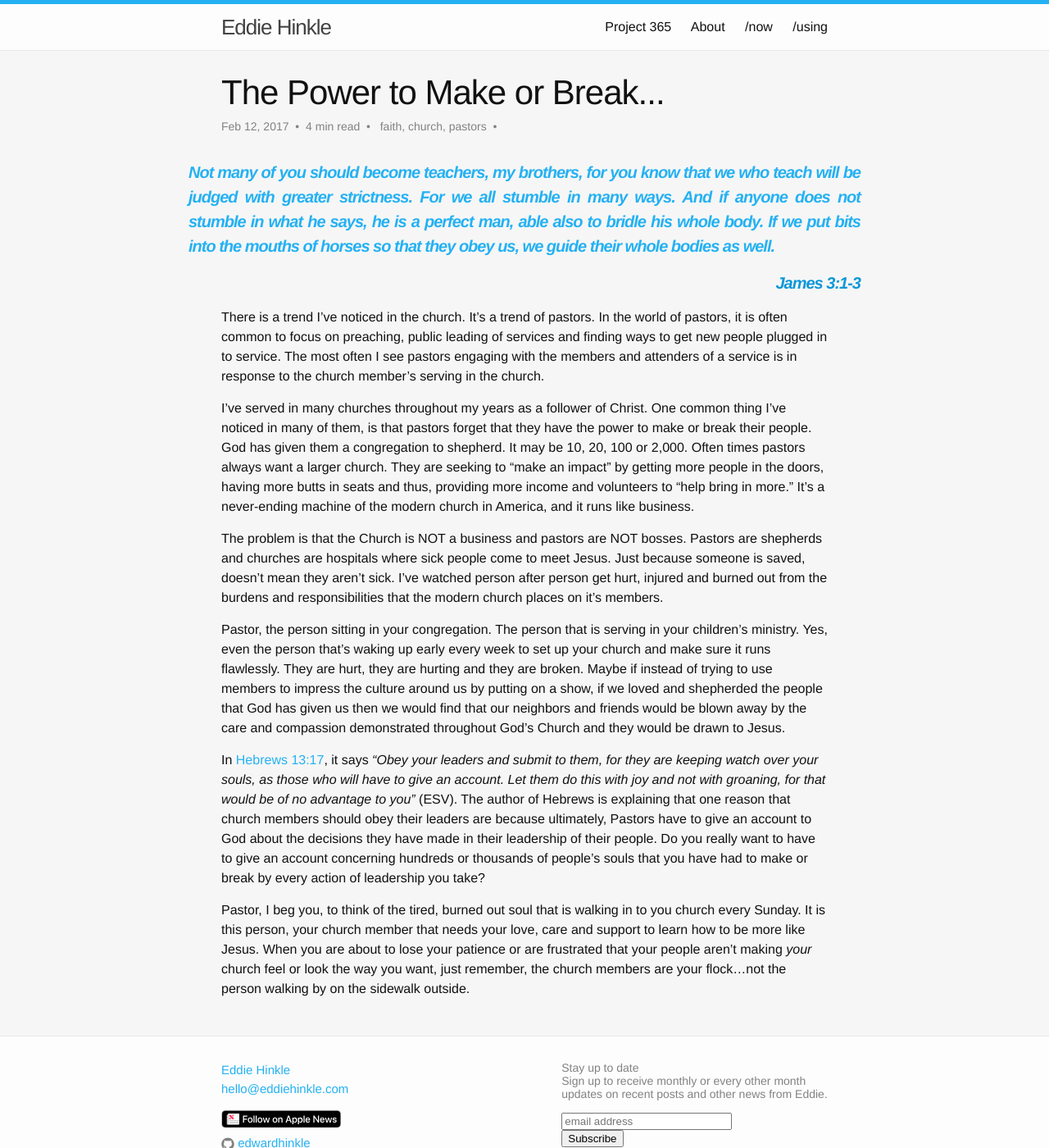
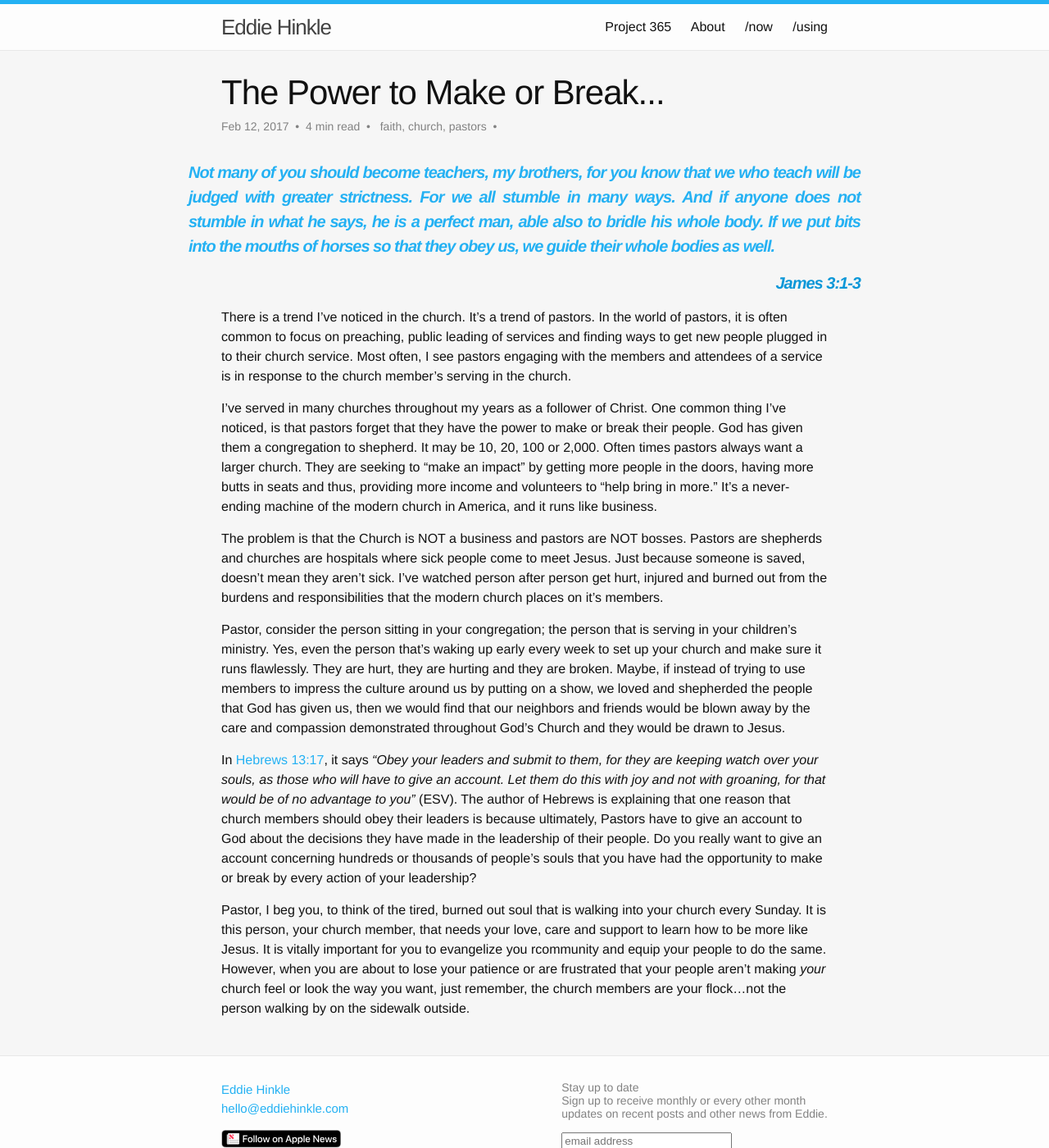
Before and after one commit to EdwardHinkle/eddie-personal, a Jekyll site: the page built from _source/_posts/posts/2017-02-12-the-power-to-make-or-break.md, in a window 1280 px wide and 1400 px high. Shown: the whole window at 82% size. Built offline with Jekyll 4.4.1, drawn with Linux system fonts in a browser that asks for light colours; nearby versions of some CDN libraries; comment, search, counter and statistics services are not loaded.

Commit message:
Update the power to make post content

```diff
--- a/_source/_posts/posts/2017-02-12-the-power-to-make-or-break.md
+++ b/_source/_posts/posts/2017-02-12-the-power-to-make-or-break.md
@@ -13,14 +13,14 @@ excerpt: "There is a trend I’ve noticed in the church. It’s a trend of pasto
 >
 > [**James 3:1-3**](https://www.bible.com/bible/59/jas.3)
 
-There is a trend I’ve noticed in the church. It’s a trend of pastors. In the world of pastors, it is often common to focus on preaching, public leading of services and finding ways to get new people plugged in to service. The most often I see pastors engaging with the members and attenders of a service is in response to the church member’s serving in the church.
+There is a trend I’ve noticed in the church. It’s a trend of pastors. In the world of pastors, it is often common to focus on preaching, public leading of services and finding ways to get new people plugged in to their church service. Most often, I see pastors engaging with the members and attendees of a service is in response to the church member’s serving in the church.
 
-I’ve served in many churches throughout my years as a follower of Christ. One common thing I’ve noticed in many of them, is that pastors forget that they have the power to make or break their people. God has given them a congregation to shepherd. It may be 10, 20, 100 or 2,000. Often times pastors always want a larger church. They are seeking to “make an impact” by getting more people in the doors, having more butts in seats and thus, providing more income and volunteers to “help bring in more.” It’s a never-ending machine of the modern church in America, and it runs like business.
+I’ve served in many churches throughout my years as a follower of Christ. One common thing I’ve noticed, is that pastors forget that they have the power to make or break their people. God has given them a congregation to shepherd. It may be 10, 20, 100 or 2,000. Often times pastors always want a larger church. They are seeking to “make an impact” by getting more people in the doors, having more butts in seats and thus, providing more income and volunteers to “help bring in more.” It’s a never-ending machine of the modern church in America, and it runs like business.
 
 The problem is that the Church is NOT a business and pastors are NOT bosses. Pastors are shepherds and churches are hospitals where sick people come to meet Jesus. Just because someone is saved, doesn’t mean they aren’t sick. I’ve watched person after person get hurt, injured and burned out from the burdens and responsibilities that the modern church places on it’s members.
 
-Pastor, the person sitting in your congregation. The person that is serving in your children’s ministry. Yes, even the person that’s waking up early every week to set up your church and make sure it runs flawlessly. They are hurt, they are hurting and they are broken. Maybe if instead of trying to use members to impress the culture around us by putting on a show, if we loved and shepherded the people that God has given us then we would find that our neighbors and friends would be blown away by the care and compassion demonstrated throughout God’s Church and they would be drawn to Jesus.
+Pastor, consider the person sitting in your congregation; the person that is serving in your children’s ministry. Yes, even the person that’s waking up early every week to set up your church and make sure it runs flawlessly. They are hurt, they are hurting and they are broken. Maybe, if instead of trying to use members to impress the culture around us by putting on a show, we loved and shepherded the people that God has given us, then we would find that our neighbors and friends would be blown away by the care and compassion demonstrated throughout God’s Church and they would be drawn to Jesus.
 
-In [Hebrews 13:17](https://www.bible.com/bible/59/heb.13), it says _“Obey your leaders and submit to them, for they are keeping watch over your souls, as those who will have to give an account. Let them do this with joy and not with groaning, for that would be of no advantage to you”_ (ESV). The author of Hebrews is explaining that one reason that church members should obey their leaders are because ultimately, Pastors have to give an account to God about the decisions they have made in their leadership of their people. Do you really want to have to give an account concerning hundreds or thousands of people’s souls that you have had to make or break by every action of leadership you take?
+In [Hebrews 13:17](https://www.bible.com/bible/59/heb.13), it says _“Obey your leaders and submit to them, for they are keeping watch over your souls, as those who will have to give an account. Let them do this with joy and not with groaning, for that would be of no advantage to you”_ (ESV). The author of Hebrews is explaining that one reason that church members should obey their leaders is because ultimately, Pastors have to give an account to God about the decisions they have made in the leadership of their people. Do you really want to give an account concerning hundreds or thousands of people’s souls that you have had the opportunity to make or break by every action of your leadership?
 
-Pastor, I beg you, to think of the tired, burned out soul that is walking in to you church every Sunday. It is this person, your church member that needs your love, care and support to learn how to be more like Jesus. When you are about to lose your patience or are frustrated that your people aren’t making _your_ church feel or look the way you want, just remember, the church members are your flock…not the person walking by on the sidewalk outside.
+Pastor, I beg you, to think of the tired, burned out soul that is walking into your church every Sunday. It is this person, your church member, that needs your love, care and support to learn how to be more like Jesus. It is vitally important for you to evangelize you rcommunity and equip your people to do the same. However, when you are about to lose your patience or are frustrated that your people aren’t making _your_ church feel or look the way you want, just remember, the church members are your flock…not the person walking by on the sidewalk outside.
```
